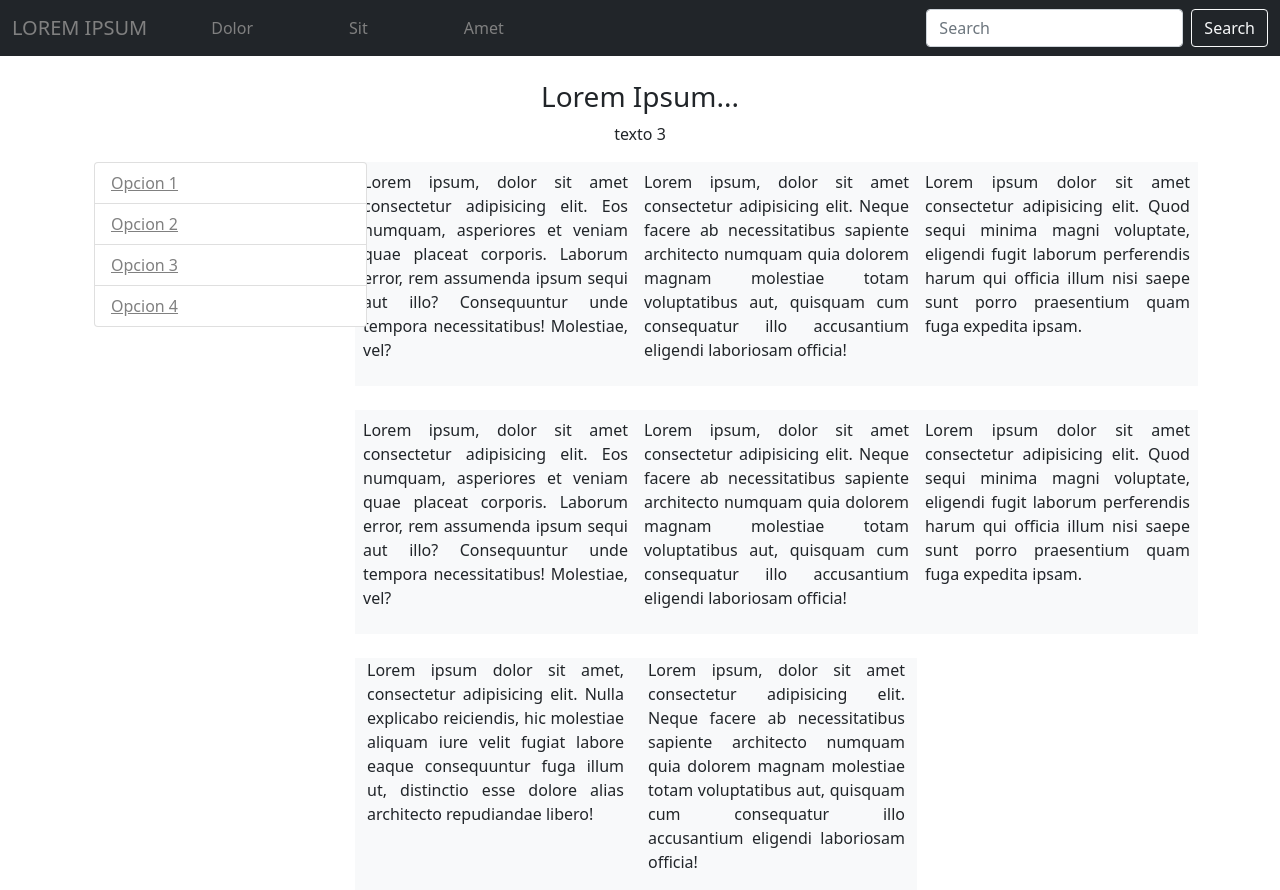
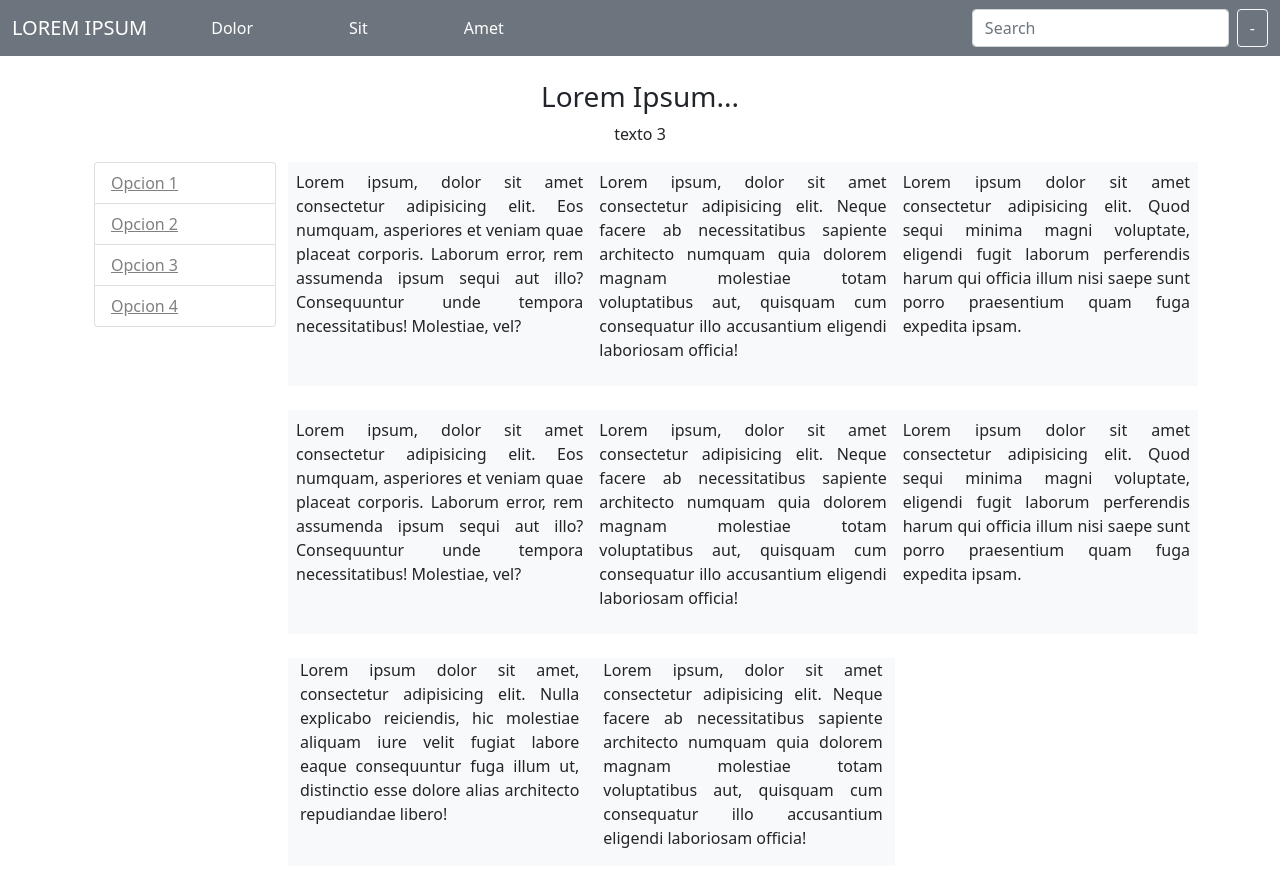
Before and after one commit to christiansanguinetti/Pagina-responsive, a plain HTML site: page index.html in a window 1280 px wide. After the commit the page ends 866 px from the top, so only its background shows below. Drawn offline with nearby package versions, Linux system fonts and the light colour scheme; a script that the page names is missing.

Commit message:
Falta la hamburguesa

```diff
--- a/index.html
+++ b/index.html
@@ -15,7 +15,7 @@
 </head>
 
 <body>
-    <nav class="navbar navbar-expand-lg navbar-dark bg-dark">
+    <nav class="navbar navbar-expand-lg navbar ">
         <div class="container-fluid">
             <a class="navbar-brand" href="#">LOREM IPSUM</a>
             <button class="navbar-toggler" type="button" data-bs-toggle="collapse" data-bs-target="#navbarColor01"
@@ -54,7 +54,7 @@
                 </ul>
                 <form class="d-flex" role="search">
                     <input class="form-control me-2" type="search" placeholder="Search" aria-label="Search">
-                    <button class="btn btn-outline-light" type="submit">Search</button>
+                    <button class="btn btn-outline-light d-none d-sm-none d-md-none d-lg-block" type="submit">-</button>
                 </form>
             </div>
         </div>
@@ -81,7 +81,7 @@
 
 
         <div class="container d-flex m-0">
-            <div class="col-3 d-none d-sm-none d-md-none d-lg-block" >
+            <div class="col-2 d-none d-sm-none d-md-none d-lg-block"  >
                 <ul class="list-group">
                     <li class="list-group-item"><a href="#">Opcion 1</a></li>
                     <li class="list-group-item"><a href="#">Opcion 2</a></li>
@@ -90,7 +90,7 @@
 
                 </ul>
             </div>
-            <div class="row row-cols-3 " >
+            <div class="row row-cols-1 row-cols-sm-3 ps-4" >
 
                 <div class="col left d-block-xs p-2 text-bg-primary">
                     <p>Lorem ipsum, dolor sit amet consectetur adipisicing elit. Eos numquam, asperiores et veniam quae
--- a/style.css
+++ b/style.css
@@ -8,3 +8,9 @@
 a{
     color:grey!important;
 }
+nav{
+    background-color: #6C757D;
+}
+nav div a{
+    color:white!important;
+}
```
